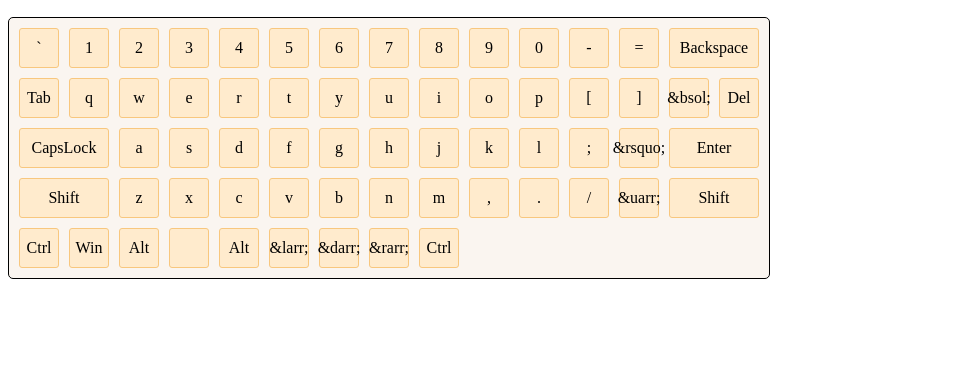
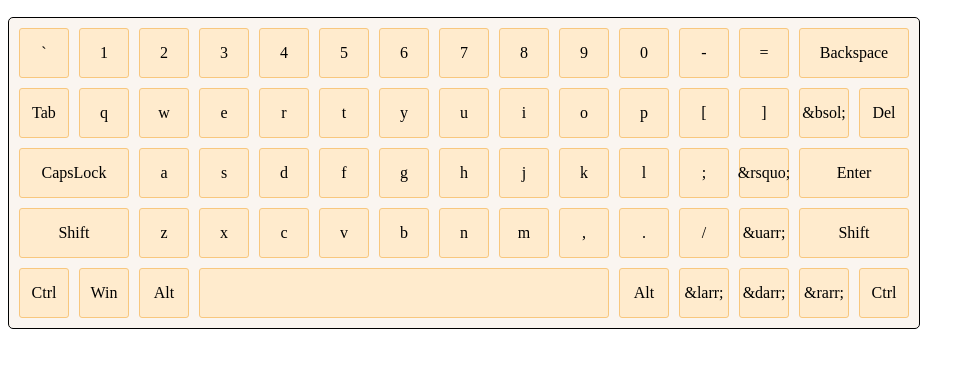
Before and after one commit to AaLin-Git/virtual-keyboard, a plain HTML site: page index.html in a window 1280 px wide. Shown: the part 57-424 px from the top of the page, without its empty margins (0-975 px from the left). Drawn offline with Linux system fonts and the light colour scheme.

Commit message:
refactor: change key size

```diff
--- a/js/createKeyboard.js
+++ b/js/createKeyboard.js
@@ -36,6 +36,10 @@ export const createKeyboard = (parent) => {
       key.classList.add('keyboard__key_wide');
     }
 
+    if (data.code === 'Space') {
+      key.classList.add('keyboard__key_space');
+    }
+
     return key;
   }
 
--- a/styles/style.css
+++ b/styles/style.css
@@ -25,8 +25,8 @@
 }
 
 .keyboard__key {
-   width: 40px;
-   height: 40px;
+   width: 50px;
+   height: 50px;
    display: flex;
    justify-content: center;
    align-items: center;
@@ -41,5 +41,9 @@
 }
 
 .keyboard__key_wide {
-  width: 90px;
+  width: 110px;
 }
+
+.keyboard__key_space {
+  width: 410px;
+}
```
